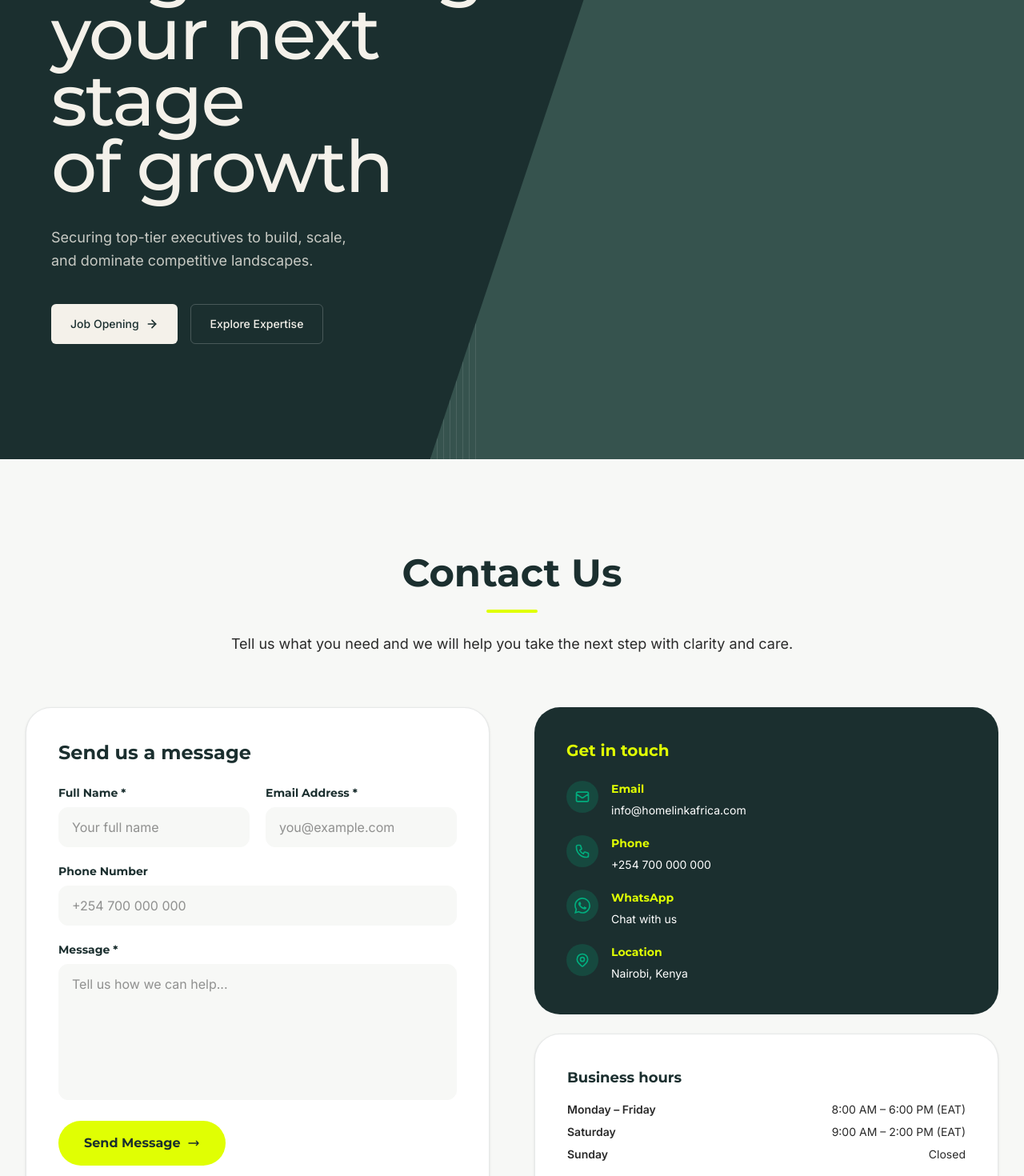
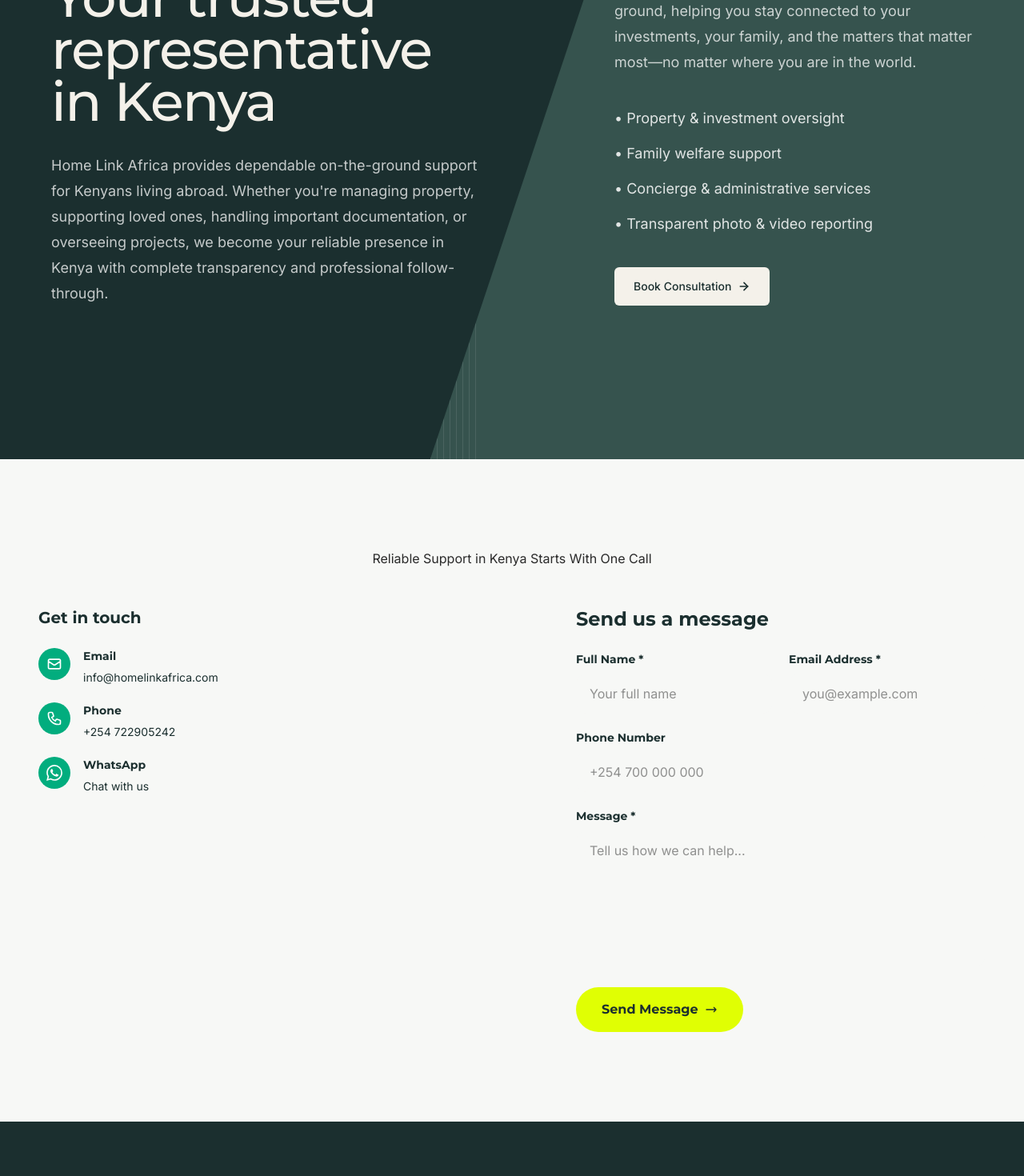
Before and after one commit to Code-Assassin-Fred/Homelink, a Next.js app: page / in a window 1280 px wide. Shown: the part 8420-9890 px from the top of the page at 80% size. Built offline with nearby package versions, Linux system fonts and the light colour scheme.

Commit message:
Edit contact section

```diff
--- a/components/home/about-section/AboutSection.tsx
+++ b/components/home/about-section/AboutSection.tsx
@@ -30,31 +30,46 @@
         </div>
       </div>
 
-      {/* ---------- Hero ---------- */}
+      {/* ---------- About Hero ---------- */}
       <section className="relative z-10 flex min-h-screen items-center px-8 md:px-16">
-        <div className="max-w-2xl">
-          <h1 className="text-[58px] font-medium leading-[0.92] tracking-tight sm:text-[72px] md:text-[90px]">
-            Engineering
-            <br />
-            your next stage
-            <br />
-            of growth
-          </h1>
+        <div className="grid w-full items-center gap-20 lg:grid-cols-2">
+          {/* Left */}
+          <div className="max-w-xl">
+            <h1 className="text-[42px] font-medium leading-[0.95] tracking-tight sm:text-[56px] md:text-[68px]">
+              Your trusted
+              <br />
+              representative
+              <br />
+              in Kenya
+            </h1>
 
-          <p className="mt-8 max-w-md text-lg leading-relaxed text-[#F4F1EA]/80">
-            Securing top-tier executives to build, scale,
-            <br className="hidden sm:block" />
-            and dominate competitive landscapes.
-          </p>
+            <p className="mt-8 text-lg leading-8 text-white/75">
+              Home Link Africa provides dependable on-the-ground support for
+              Kenyans living abroad. Whether you're managing property,
+              supporting loved ones, handling important documentation, or
+              overseeing projects, we become your reliable presence in Kenya
+              with complete transparency and professional follow-through.
+            </p>
+          </div>
 
-          <div className="mt-10 flex flex-wrap gap-4">
-            <button className="flex items-center gap-2 rounded-md bg-[#F4F1EA] px-6 py-3.5 text-sm font-medium text-[#1B2F2F] transition hover:bg-white">
-              Job Opening
+          {/* Right */}
+          <div className="max-w-md justify-self-end">
+            <p className="text-lg leading-8 text-white/75">
+              We serve as your trusted eyes and ears on the ground, helping you
+              stay connected to your investments, your family, and the matters
+              that matter most—no matter where you are in the world.
+            </p>
+
+            <div className="mt-10 space-y-4 text-lg text-white/85">
+              <div>• Property & investment oversight</div>
+              <div>• Family welfare support</div>
+              <div>• Concierge & administrative services</div>
+              <div>• Transparent photo & video reporting</div>
+            </div>
+
+            <button className="mt-10 flex items-center gap-2 rounded-md bg-[#F4F1EA] px-6 py-3.5 text-sm font-medium text-[#1B2F2F] transition hover:bg-white">
+              Book Consultation
               <ArrowRight className="h-4 w-4" strokeWidth={2.5} />
-            </button>
-
-            <button className="rounded-md border border-white/20 px-6 py-3.5 text-sm font-medium text-[#F4F1EA] transition hover:border-white/40">
-              Explore Expertise
             </button>
           </div>
         </div>
--- a/components/home/contact-section/ContactSection.tsx
+++ b/components/home/contact-section/ContactSection.tsx
@@ -1,7 +1,6 @@
 "use client";
 
 import { ChangeEvent, FormEvent, useState } from "react";
-import SectionHeading from "@/components/section-heading/SectionHeading";
 
 const contactDetails = [
   {
@@ -16,8 +15,8 @@
   },
   {
     title: "Phone",
-    value: "+254 700 000 000",
-    href: "tel:+254700000000",
+    value: "+254 722905242",
+    href: "tel:+254722905242",
     icon: (
       <svg className="w-5 h-5" fill="none" viewBox="0 0 24 24" stroke="currentColor">
         <path strokeLinecap="round" strokeLinejoin="round" strokeWidth={2} d="M3 5a2 2 0 012-2h3.28a1 1 0 01.948.684l1.498 4.493a1 1 0 01-.502 1.21l-2.257 1.13a11.042 11.042 0 005.516 5.516l1.13-2.257a1 1 0 011.21-.502l4.493 1.498a1 1 0 01.684.949V19a2 2 0 01-2 2h-1C9.716 21 3 14.284 3 6V5z" />
@@ -27,21 +26,10 @@
   {
     title: "WhatsApp",
     value: "Chat with us",
-    href: "https://wa.me/254700000000",
+    href: "https://wa.me/254722905242",
     icon: (
       <svg className="w-5 h-5" fill="currentColor" viewBox="0 0 24 24">
         <path d="M17.472 14.382c-.297-.149-1.758-.867-2.03-.967-.273-.099-.471-.148-.67.15-.197.297-.767.966-.94 1.164-.173.199-.347.223-.644.075-.297-.15-1.255-.463-2.39-1.475-.883-.788-1.48-1.761-1.653-2.059-.173-.297-.018-.458.13-.606.134-.133.298-.347.446-.52.149-.174.198-.298.298-.497.099-.198.05-.371-.025-.52-.075-.149-.669-1.612-.916-2.207-.242-.579-.487-.5-.669-.51-.173-.008-.371-.01-.57-.01-.198 0-.52.074-.792.372-.272.297-1.04 1.016-1.04 2.479 0 1.462 1.065 2.875 1.213 3.074.149.198 2.096 3.2 5.077 4.487.709.306 1.262.489 1.694.625.712.227 1.36.195 1.871.118.571-.085 1.758-.719 2.006-1.413.248-.694.248-1.289.173-1.413-.074-.124-.272-.198-.57-.347m-5.421 7.403h-.004a9.87 9.87 0 01-5.031-1.378l-.361-.214-3.741.982.998-3.648-.235-.374a9.86 9.86 0 01-1.51-5.26c.001-5.45 4.436-9.884 9.888-9.884 2.64 0 5.122 1.03 6.988 2.898a9.825 9.825 0 012.893 6.994c-.003 5.45-4.437 9.884-9.885 9.884m8.413-18.297A11.815 11.815 0 0012.05 0C5.495 0 .16 5.335.157 11.892c0 2.096.547 4.142 1.588 5.945L.057 24l6.305-1.654a11.882 11.882 0 005.683 1.448h.005c6.554 0 11.89-5.335 11.893-11.893a11.821 11.821 0 00-3.48-8.413z" />
-      </svg>
-    ),
-  },
-  {
-    title: "Location",
-    value: "Nairobi, Kenya",
-    href: null,
-    icon: (
-      <svg className="w-5 h-5" fill="none" viewBox="0 0 24 24" stroke="currentColor">
-        <path strokeLinecap="round" strokeLinejoin="round" strokeWidth={2} d="M17.657 16.657L13.414 20.9a1.998 1.998 0 01-2.827 0l-4.244-4.243a8 8 0 1111.314 0z" />
-        <path strokeLinecap="round" strokeLinejoin="round" strokeWidth={2} d="M15 11a3 3 0 11-6 0 3 3 0 016 0z" />
       </svg>
     ),
   },
@@ -66,14 +54,50 @@
 
   return (
     <section id="contact" className="scroll-mt-24 bg-offwhite py-20 sm:py-28">
-      <div className="max-w-7xl mx-auto px-4 sm:px-6 lg:px-8">
-        <SectionHeading
-          title="Contact Us"
-          subtitle="Tell us what you need and we will help you take the next step with clarity and care."
-        />
+      <div className="max-w-7xl mx-auto px-6 sm:px-8 lg:px-10 xl:px-12">
+        <div className="w-full text-center mb-12">
+          <p className="text-base text-charcoal">
+            Reliable Support in Kenya Starts With One Call
+          </p>
+        </div>
 
-        <div className="grid grid-cols-1 lg:grid-cols-2 gap-10 lg:gap-14">
-          <div className="bg-white rounded-[32px] border border-forest/10 shadow-sm p-8 sm:p-10">
+        <div className="grid grid-cols-1 lg:grid-cols-2 gap-10 lg:gap-20">
+          <div className="space-y-6">
+            <div className="p-0 text-forest">
+              <h3 className="font-heading font-bold text-xl text-forest mb-6">
+                Get in touch
+              </h3>
+              <ul className="space-y-5">
+                {contactDetails.map((item) => (
+                  <li key={item.title} className="flex items-start gap-4">
+                    {item.href ? (
+                      <a href={item.href} className="w-10 h-10 rounded-full bg-jade flex items-center justify-center shrink-0 text-white">
+                        {item.icon}
+                      </a>
+                    ) : (
+                      <div className="w-10 h-10 rounded-full bg-jade flex items-center justify-center shrink-0 text-white">
+                        {item.icon}
+                      </div>
+                    )}
+                    <div>
+                      <p className="font-heading font-bold text-sm text-forest mb-1">
+                        {item.title}
+                      </p>
+                      {item.href ? (
+                        <a href={item.href} className="text-forest text-sm hover:text-jade transition-colors duration-200">
+                          {item.value}
+                        </a>
+                      ) : (
+                        <span className="text-forest text-sm">{item.value}</span>
+                      )}
+                    </div>
+                  </li>
+                ))}
+              </ul>
+            </div>
+          </div>
+
+          <div className="p-0 lg:pl-8 xl:pl-10">
             <h3 className="font-heading font-bold text-2xl text-forest mb-6">
               Send us a message
             </h3>
@@ -150,58 +174,6 @@
               </button>
             </form>
           </div>
-
-          <div className="space-y-6">
-            <div className="bg-forest rounded-[32px] p-8 sm:p-10 text-white">
-              <h3 className="font-heading font-bold text-xl text-lime mb-6">
-                Get in touch
-              </h3>
-              <ul className="space-y-5">
-                {contactDetails.map((item) => (
-                  <li key={item.title} className="flex items-start gap-4">
-                    <div className="w-10 h-10 rounded-full bg-jade/20 flex items-center justify-center shrink-0 text-jade">
-                      {item.icon}
-                    </div>
-                    <div>
-                      <p className="font-heading font-bold text-sm text-lime mb-1">
-                        {item.title}
-                      </p>
-                      {item.href ? (
-                        <a href={item.href} className="text-white text-sm hover:text-lime transition-colors duration-200">
-                          {item.value}
-                        </a>
-                      ) : (
-                        <span className="text-white text-sm">{item.value}</span>
-                      )}
-                    </div>
-                  </li>
-                ))}
-              </ul>
-            </div>
-
-            <div className="bg-white rounded-[32px] border border-forest/10 shadow-sm p-8 sm:p-10">
-              <h3 className="font-heading font-bold text-lg text-forest mb-4">
-                Business hours
-              </h3>
-              <ul className="space-y-2 text-sm text-charcoal">
-                <li className="flex justify-between gap-4">
-                  <span className="font-semibold">Monday – Friday</span>
-                  <span>8:00 AM – 6:00 PM (EAT)</span>
-                </li>
-                <li className="flex justify-between gap-4">
-                  <span className="font-semibold">Saturday</span>
-                  <span>9:00 AM – 2:00 PM (EAT)</span>
-                </li>
-                <li className="flex justify-between gap-4">
-                  <span className="font-semibold">Sunday</span>
-                  <span>Closed</span>
-                </li>
-              </ul>
-              <p className="text-sm text-charcoal mt-4">
-                We support diaspora clients across multiple time zones with clear, dependable communication.
-              </p>
-            </div>
-          </div>
         </div>
       </div>
     </section>
```
